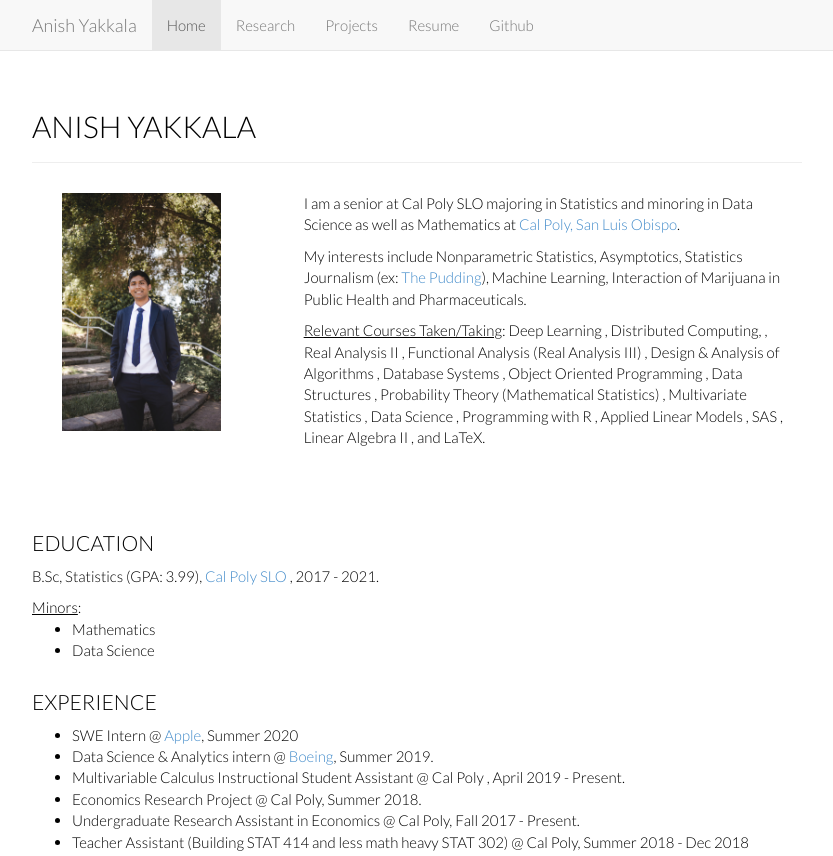
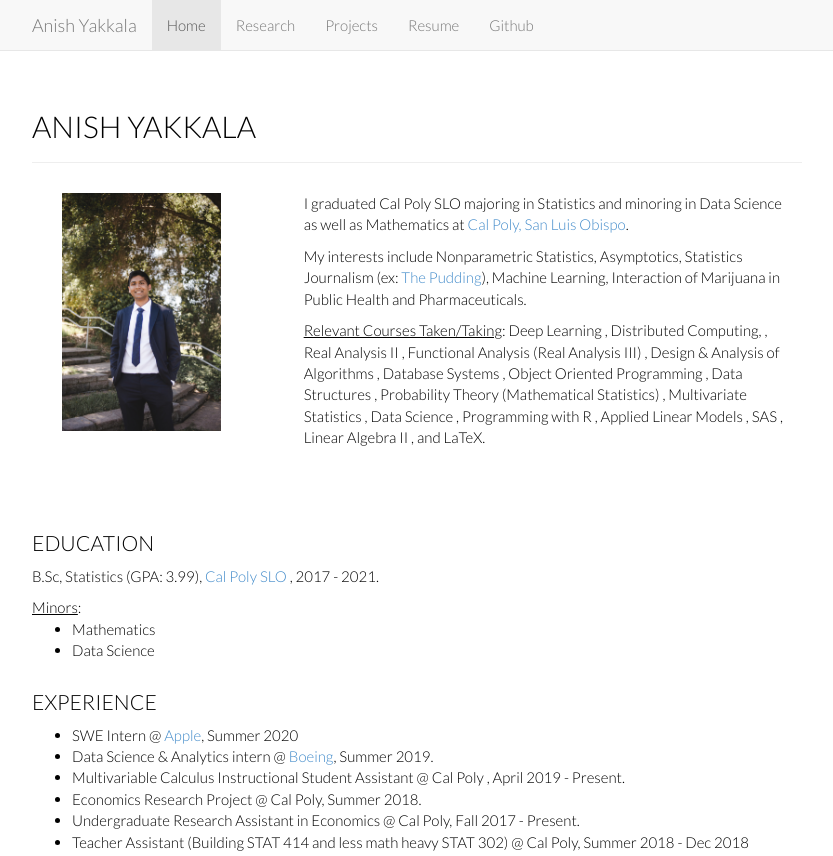
Before and after one commit to ayakkala1/ayakkala.github.io, a plain HTML site: page index.html in a window 1280 px wide. Shown: the top 856 px of the page, without its empty margins (223-1056 px from the left). Drawn offline with nearby package versions, Linux system fonts and the light colour scheme.

Commit message:
hey i graduated and i updated that

```diff
--- a/index.html
+++ b/index.html
@@ -86,7 +86,7 @@
 
       <div class="col-md-8 col-sm-8 col-xs-6">
 
-    <p>I am a senior at Cal Poly SLO majoring in Statistics and minoring in Data Science as well as Mathematics
+    <p>I graduated Cal Poly SLO majoring in Statistics and minoring in Data Science as well as Mathematics
     at <a href="http://www.statistics.calpoly.edu/">Cal Poly, San
     Luis Obispo</a>.</p>
 
```
